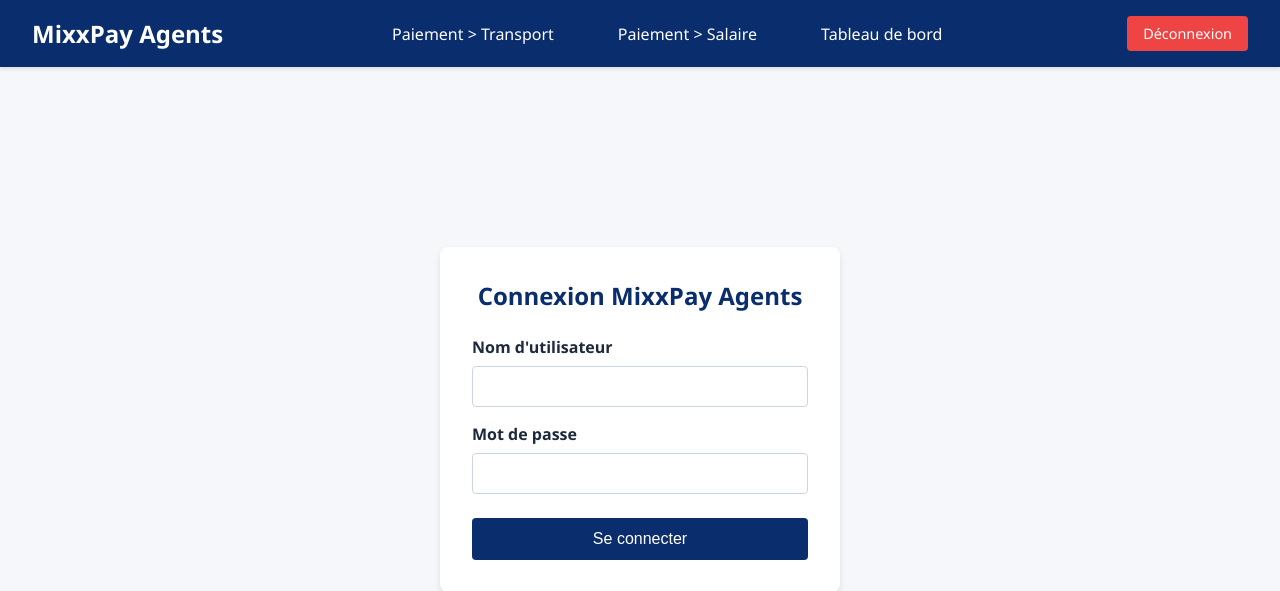
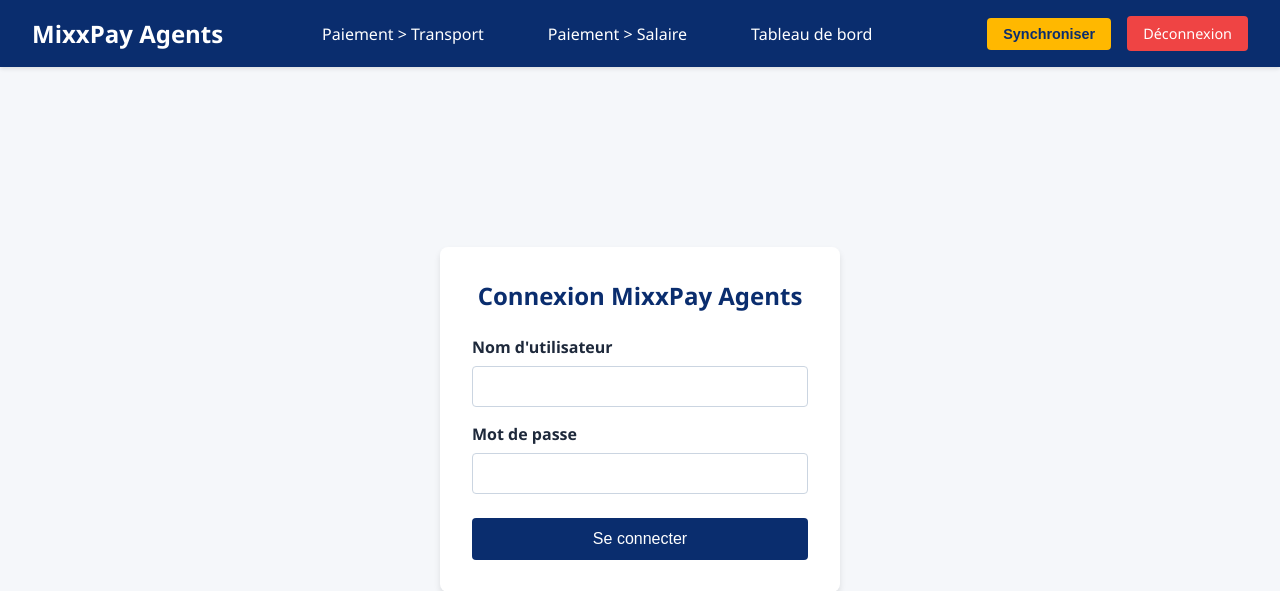
Before and after one commit to Fatoumata-bah-ENSAE/pay-agent-mixx, a Django app: page /login/ in a window 1280 px wide. Shown: the top 591 px of the page. Run offline with Django 5.2, Linux system fonts and the light colour scheme.

Commit message:
Ajout bouton Synchroniser dans la navbar

```diff
--- a/mixxpay_agents/urls.py
+++ b/mixxpay_agents/urls.py
@@ -5,10 +5,12 @@ Configuration des URLs principales du projet
 from django.contrib import admin
 from django.urls import path, include
 from django.contrib.auth import views as auth_views
+from apps.kobo_sync.views import sync_view
 
 urlpatterns = [
     path('admin/', admin.site.urls),
     path('login/', auth_views.LoginView.as_view(template_name='login.html'), name='login'),
     path('logout/', auth_views.LogoutView.as_view(), name='logout'),
+    path('sync/', sync_view, name='sync_kobo'),
     path('', include('apps.paiements.urls')),
 ]
--- a/templates/base.html
+++ b/templates/base.html
@@ -75,6 +75,20 @@
         .logout-btn:hover {
             background-color: #DC2626;
         }
+
+        .sync-btn {
+            background-color: #FFB800;
+            color: #0A2D6E;
+            padding: 0.5rem 1rem;
+            border-radius: 4px;
+            font-size: 0.9rem;
+            font-weight: 600;
+            cursor: pointer;
+            border: none;
+        }
+
+        .sync-btn:hover { background-color: #E6A700; }
+        .sync-btn:disabled { opacity: 0.6; cursor: not-allowed; }
 
         /* Container principal */
         .container {
@@ -352,15 +366,54 @@
         </ul>
         <div class="navbar-user">
             <span>{{ user.username }}</span>
+            <button id="sync-btn" onclick="lancerSync()" class="sync-btn">Synchroniser</button>
             <a href="{% url 'logout' %}" class="logout-btn">Déconnexion</a>
         </div>
     </nav>
+    <div id="sync-banner" style="display:none; padding:0.6rem 2rem; font-size:0.9rem; font-weight:600;"></div>
 
     <div class="container">
         {% block content %}{% endblock %}
     </div>
 
     <script>
+        function lancerSync() {
+            const btn = document.getElementById('sync-btn');
+            const banner = document.getElementById('sync-banner');
+            btn.disabled = true;
+            btn.textContent = 'Synchronisation...';
+            banner.style.display = 'none';
+
+            fetch("{% url 'sync_kobo' %}", {
+                method: 'POST',
+                headers: {'X-CSRFToken': '{{ csrf_token }}'},
+            })
+            .then(r => r.json())
+            .then(data => {
+                banner.style.display = 'block';
+                if (data.success) {
+                    banner.style.backgroundColor = '#D1FAE5';
+                    banner.style.color = '#065F46';
+                    banner.textContent = data.message;
+                    setTimeout(() => location.reload(), 1500);
+                } else {
+                    banner.style.backgroundColor = '#FEE2E2';
+                    banner.style.color = '#991B1B';
+                    banner.textContent = 'Erreur : ' + data.message;
+                    btn.disabled = false;
+                    btn.textContent = 'Synchroniser';
+                }
+            })
+            .catch(() => {
+                banner.style.display = 'block';
+                banner.style.backgroundColor = '#FEE2E2';
+                banner.style.color = '#991B1B';
+                banner.textContent = 'Erreur de connexion.';
+                btn.disabled = false;
+                btn.textContent = 'Synchroniser';
+            });
+        }
+
         // Script pour les onglets
         function showTab(tabName) {
             document.querySelectorAll('.tab-content').forEach(tab => {
```
Also changed, not shown: apps/kobo_sync/views.py (+22 -2 lines).
